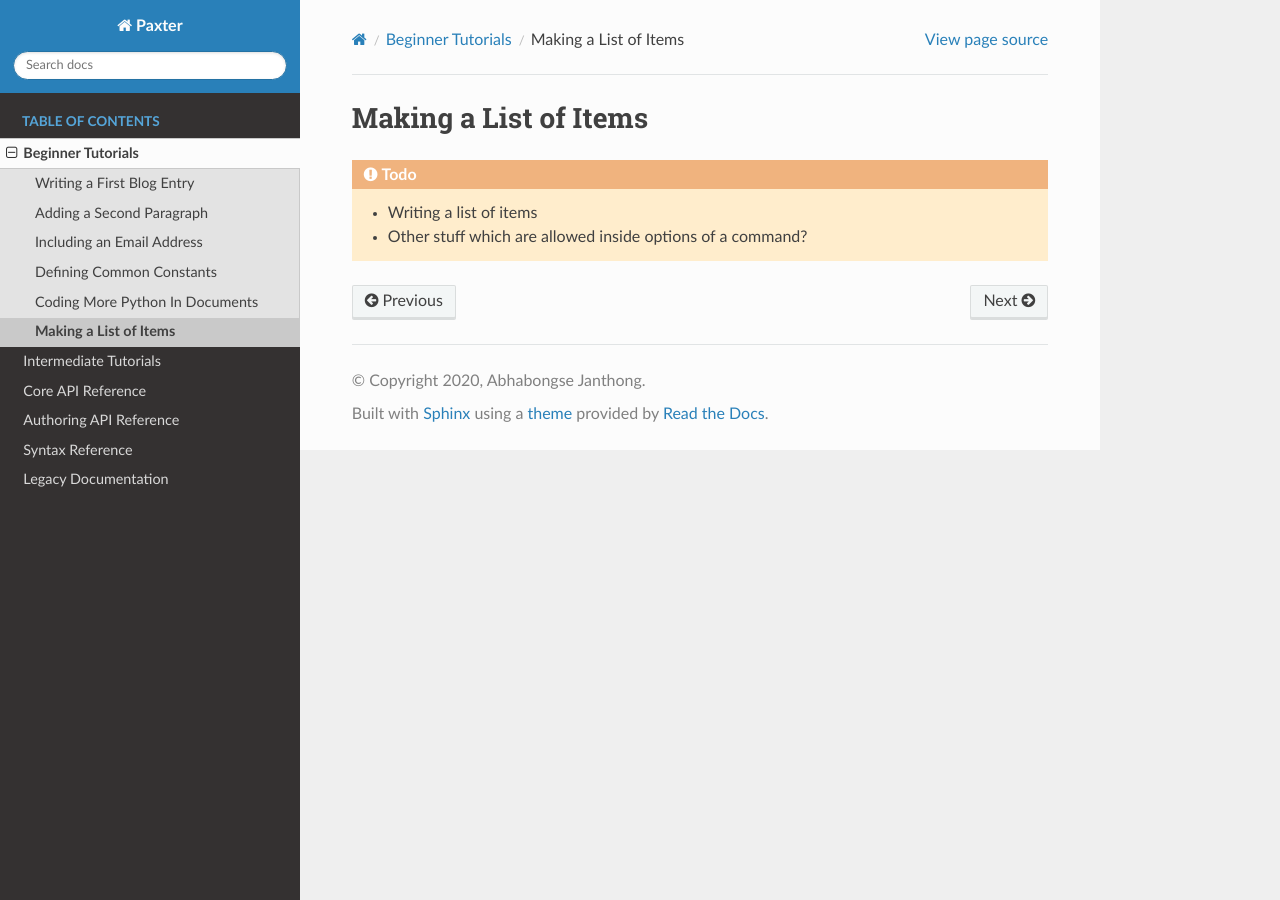
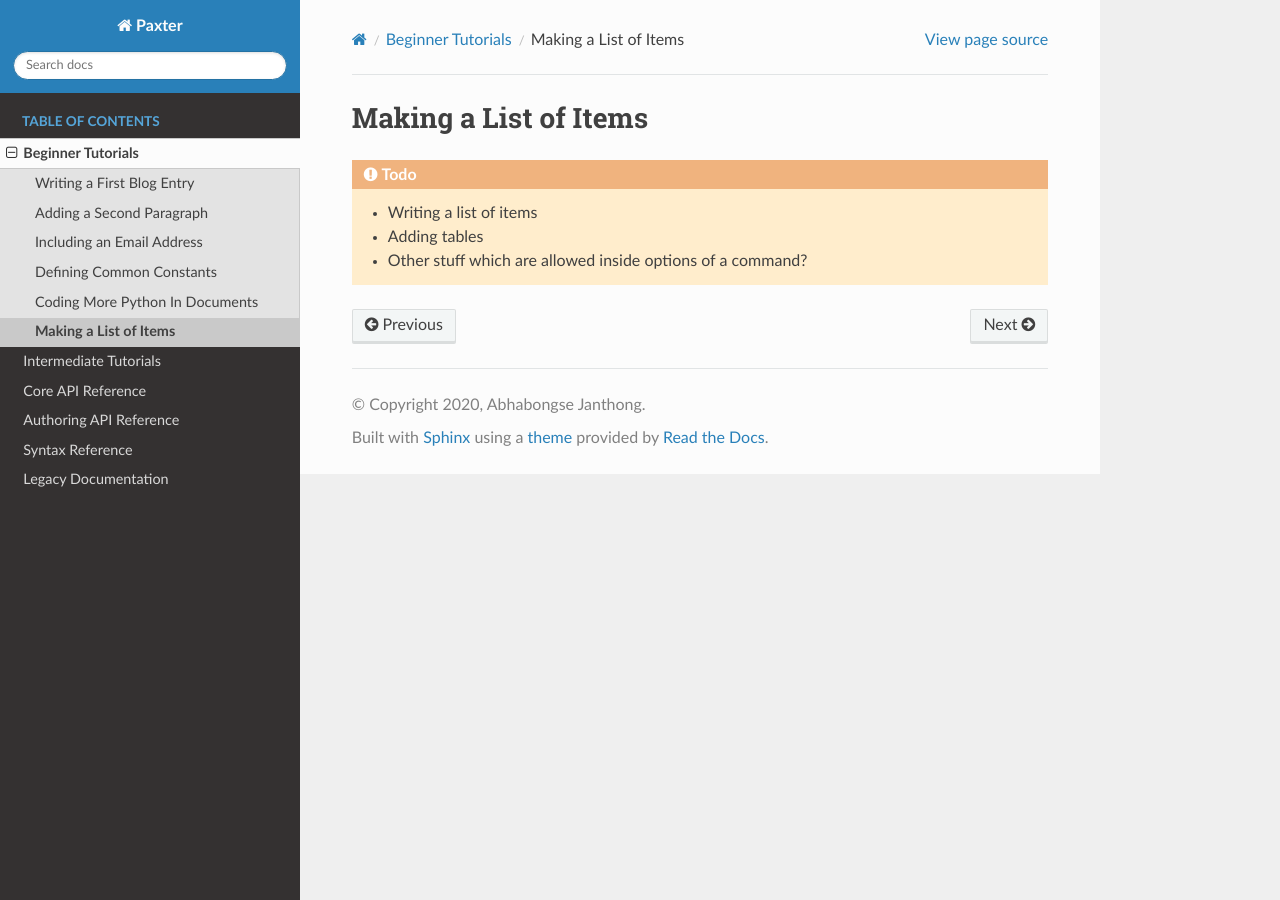
Before and after one commit to abhabongse/paxter, a Sphinx documentation site: the page built from docs/beginner-tutorials/making-a-list-of-items.rst, in a window 1280 px wide. Built offline with Sphinx 7.4.7 and the Read the Docs theme 2.0.0, drawn with Linux system fonts in a browser that asks for light colours; the version number could not be read and is left out.

Commit message:
Adding more TODO to write

```diff
--- a/docs/beginner-tutorials/making-a-list-of-items.rst
+++ b/docs/beginner-tutorials/making-a-list-of-items.rst
@@ -5,4 +5,5 @@ Making a List of Items
 .. todo::
 
    - Writing a list of items
+   - Adding tables
    - Other stuff which are allowed inside options of a command?
```
